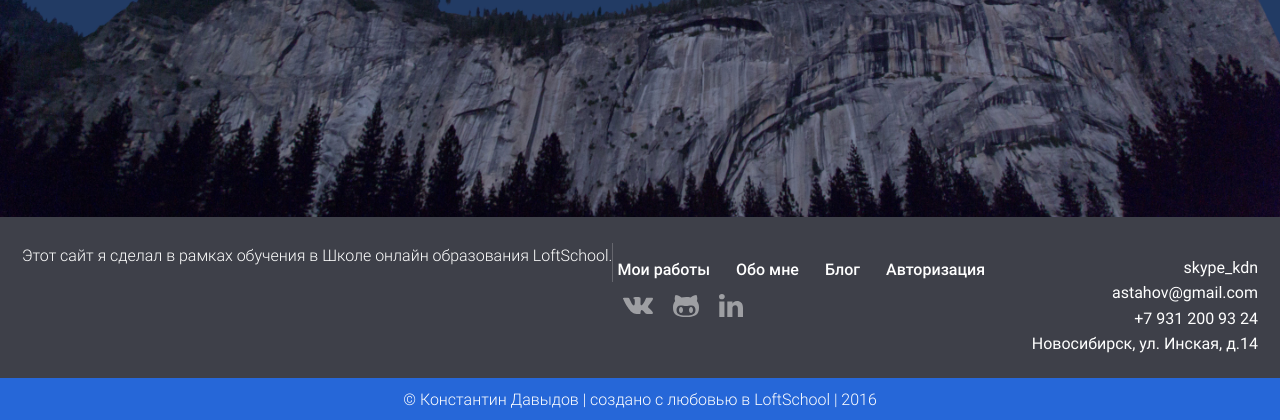
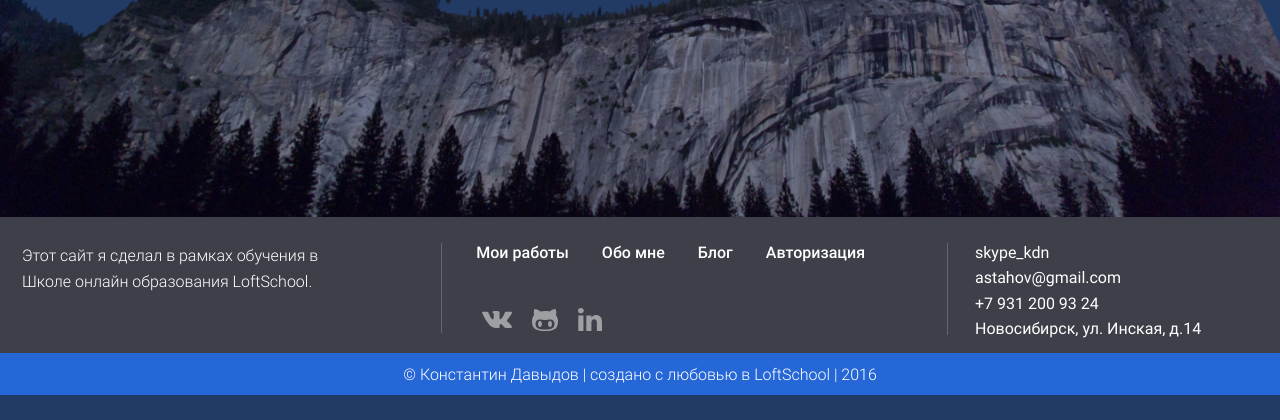
Before and after one commit to spacepancake21/Portfolio, a Node project: template app/templates/pages/blog.jade in a window 1280 px wide. Shown: the part 583-1003 px from the top of the page. After the commit the page ends 978 px from the top, so only its background shows below. Run offline with Node 20 templates, Linux system fonts and the light colour scheme; the template is opened without the code that fills it, so the values that code supplies are empty; some libraries are stand-ins or nearby versions.

Commit message:
footer ready

```diff
--- a/app/blog.html
+++ b/app/blog.html
@@ -20,7 +20,7 @@
 		<div class="footer">
 			<div class="footer__inner">
 				<div class="footer__text">Этот сайт я сделал в рамках обучения в Школе онлайн образования LoftSchool.</div>
-				<div class="clearfix">
+				<div class="footer__info">
 					<div class="footer__info-wrap">
 						<ul class="footer__menu">
 							<li class="footer__menu-item"><a href="#" title="Мои работы" class="footer__menu-link">Мои работы</a></li>
--- a/app/css/styles.css
+++ b/app/css/styles.css
@@ -55,7 +55,6 @@ body {
 }
 
 .wrapper {
-  min-height: 100%;
   width: 100%;
   min-width: 320px;
   position: relative;
@@ -69,7 +68,7 @@ body {
   text-align: center;
   position: relative;
   min-width: 320px;
-  margin-top: -58px;
+  margin-top: -62px;
   padding: 12px 0;
 }
 
@@ -111,6 +110,14 @@ body {
   }
 }
 
+@media screen and (min-width: 1200px) {
+  .footer__inner:after {
+    content: "";
+    display: block;
+    clear: both;
+  }
+}
+
 .footer__text {
   font-weight: 200;
   text-align: center;
@@ -124,12 +131,39 @@ body {
     float: left;
     border-bottom: 0;
     border-right: 1px solid #65666d;
+    width: 34%;
+    padding: 0 9% 13px 0;
+    text-align: left;
+    min-height: 90px;
+  }
+}
+
+@media screen and (min-width: 768px) {
+  .footer__info:after {
+    content: "";
+    display: block;
+    clear: both;
+  }
+}
+
+@media screen and (min-width: 1200px) {
+  .footer__info {
+    float: left;
+    width: 66%;
   }
 }
 
 @media screen and (min-width: 768px) {
   .footer__info-wrap {
     float: left;
+  }
+}
+
+@media screen and (min-width: 1200px) {
+  .footer__info-wrap {
+    width: 62%;
+    border-right: 1px solid #65666d;
+    padding: 0 0 0 30px;
   }
 }
 
@@ -144,6 +178,13 @@ body {
   }
 }
 
+@media screen and (min-width: 1200px) {
+  .footer__menu {
+    padding: 0;
+    margin-bottom: 47px;
+  }
+}
+
 .footer__menu-item {
   display: inline-block;
   vertical-align: top;
@@ -153,6 +194,12 @@ body {
 @media screen and (min-width: 768px) {
   .footer__menu-item {
     margin-right: 18px;
+  }
+}
+
+@media screen and (min-width: 1200px) {
+  .footer__menu-item {
+    margin-right: 25px;
   }
 }
 
@@ -175,6 +222,13 @@ body {
   }
 }
 
+@media screen and (min-width: 1200px) {
+  .footer__social.social {
+    padding: 0;
+    margin: 0;
+  }
+}
+
 .footer__social.social svg {
   fill: #9e9fa3;
 }
@@ -184,6 +238,14 @@ body {
     float: right;
     padding: 15px 0 10px;
     text-align: right;
+  }
+}
+
+@media screen and (min-width: 1200px) {
+  .footer__contacts {
+    float: left;
+    padding: 0 0 0 27px;
+    text-align: left;
   }
 }
 
@@ -415,12 +477,13 @@ body {
 .welcome {
   background: url("../img/design/night_no_bg.jpg") no-repeat center 0;
   background-size: cover;
+  min-height: 100%;
 }
 
 .welcome:after {
   content: "";
   display: block;
-  height: 58px;
+  height: 62px;
 }
 
 .welcome__btn {
@@ -601,7 +664,7 @@ body {
 }
 
 .welcome .copyright {
-  margin: -58px 0 0;
+  margin: -62px 0 0;
 }
 
 /*# sourceMappingURL=maps/styles.css.map */
--- a/app/sass/layout/main.scss
+++ b/app/sass/layout/main.scss
@@ -50,7 +50,6 @@ body {
 }
 
 .wrapper {
-  min-height: 100%;
   width: 100%;
   min-width: 320px;
   position: relative;
--- a/app/sass/layout/vars.scss
+++ b/app/sass/layout/vars.scss
@@ -12,7 +12,7 @@ $sansus-regular: "Sansus Webissimo Regular";
 
 $transition: linear 0.25s;
 
-$copyright-height: 58px;
+$copyright-height: 62px;
 
 $footer-height: 346px;
 $footer-height-768: 230px;
--- a/app/sass/sections/welcome.scss
+++ b/app/sass/sections/welcome.scss
@@ -1,6 +1,7 @@
 .welcome {
   background: url("../img/design/night_no_bg.jpg") no-repeat center 0;
   background-size: cover;
+  min-height: 100%;
 
   &:after {
     content: "";
--- a/app/templates/common/footer.jade
+++ b/app/templates/common/footer.jade
@@ -4,7 +4,7 @@
     .footer__text
       | Этот сайт я сделал в рамках обучения в Школе онлайн образования LoftSchool.
 
-    .clearfix
+    .footer__info
       .footer__info-wrap
         ul.footer__menu
           li.footer__menu-item
```
Also changed, not shown: app/sass/sections/footer.scss (+59 -1 lines), 1 other file.
